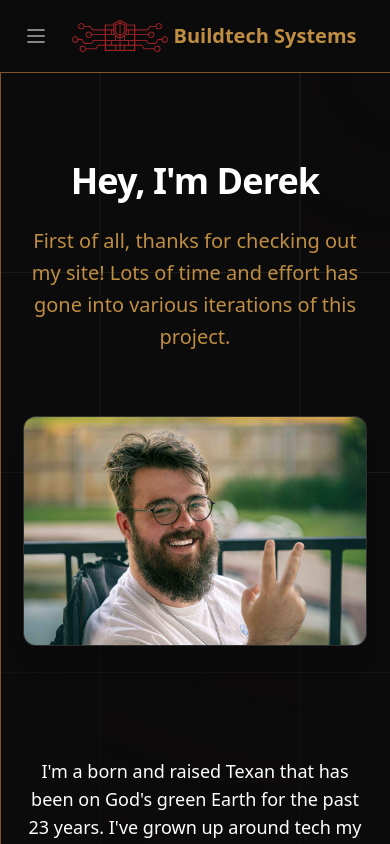
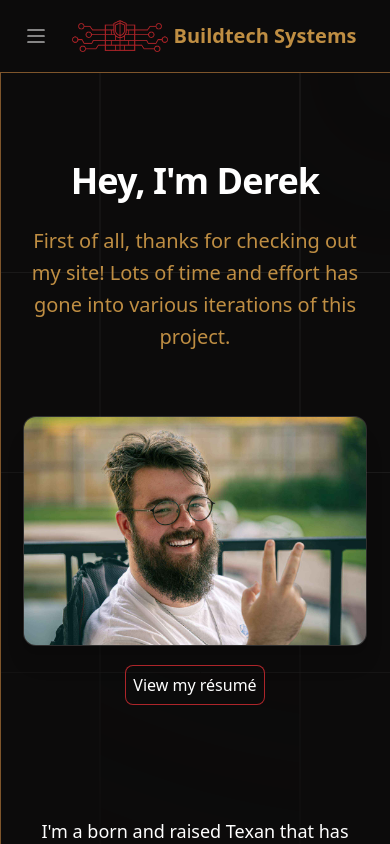
Before and after one commit to DKH707/buildtechwebsite, a React (Vite) app in the folder client/: page /about in a window 390 px wide. Built offline with nearby package versions, Linux system fonts and the light colour scheme; a web font is replaced by a local one.

Commit message:
Add resume viewing functionality to About Page

```diff
--- a/client/src/Components/AboutPage.jsx
+++ b/client/src/Components/AboutPage.jsx
@@ -1,12 +1,35 @@
-import React, {useEffect} from "react";
+import React, {useEffect, useState} from "react";
 import { useLoadingContext } from '../helpers/LoadingContext';
+import { initializeFirebase } from "../helpers/FirebaseInitialization";
+import { getStorage, getDownloadURL, ref} from "firebase/storage";
 
 export default function AboutPage() {
     const { isLoading, setIsLoading } = useLoadingContext();
+    const [isFetching, setIsFetching] = useState(false);
+    const storagePath = 'resume/websiteProdResume.pdf'
 
     useEffect(()=>{
+            initializeFirebase();
             setTimeout(()=>{setIsLoading(false)},3000)
         },[setIsLoading])
+
+    const handleGetResume = async() => {
+        setIsFetching(true)
+
+        const storage = getStorage();
+        const resumeRef = ref(storage, storagePath)
+
+        try {
+            const url = await getDownloadURL(resumeRef);
+            // Open the URL directly after getting it, not using state
+            window.open(url, '_blank');
+        } catch (err) {
+            console.error('Failed to fetch file from Firebase: ', err);
+        } finally {
+            setIsFetching(false);
+        }
+    }
+
 
     return (
     !isLoading && <div className="relative isolate overflow-hidden bg-bground px-6 py-20 sm:py-20 lg:overflow-visible lg:px-0">
@@ -53,8 +76,14 @@ export default function AboutPage() {
                         <img
                             alt=""
                             src="/derekpic.jpg"
-                            className="w-[48rem] rounded-xl md:max-w-none bg-bground shadow-xl ring-1 ring-white/15 sm:w-[57rem]"
+                            className="w-[48rem] mb-5 rounded-xl md:max-w-none bg-bground shadow-xl ring-1 ring-white/15 sm:w-[57rem]"
                         />
+                        <button
+                            type="button"
+                            className="ring-1 p-2 rounded-lg ring-primary ring-inset text-text transition-all duration-300 ease-in-out hover:bg-red-800/20 hover:shadow-lg hover:scale-105 focus:outline-none focus:ring-2 focus:ring-offset-2 focus:ring-primary disabled:opacity-50 disabled:cursor-not-allowed"
+                            onClick={handleGetResume}>
+                                {isFetching ? 'Getting resume. . . ' : 'View my résumé'}
+                        </button>
                     </div>
                     <div className="lg:col-span-2 lg:col-start-1 lg:row-start-2 lg:mx-auto lg:grid lg:w-full lg:max-w-7xl lg:grid-cols-2 lg:gap-x-8 lg:px-8">
                         <div className="lg:pr-4">
```
